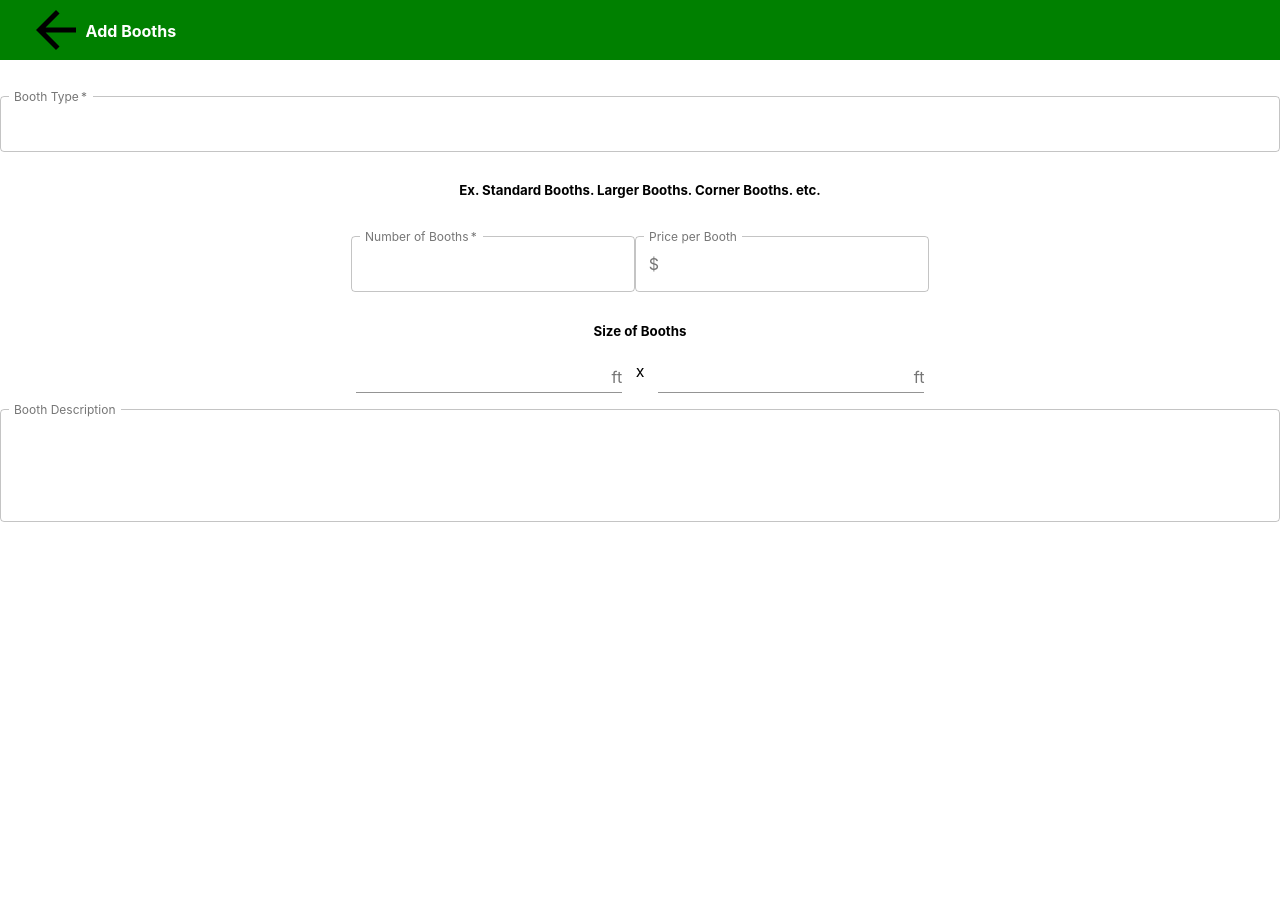
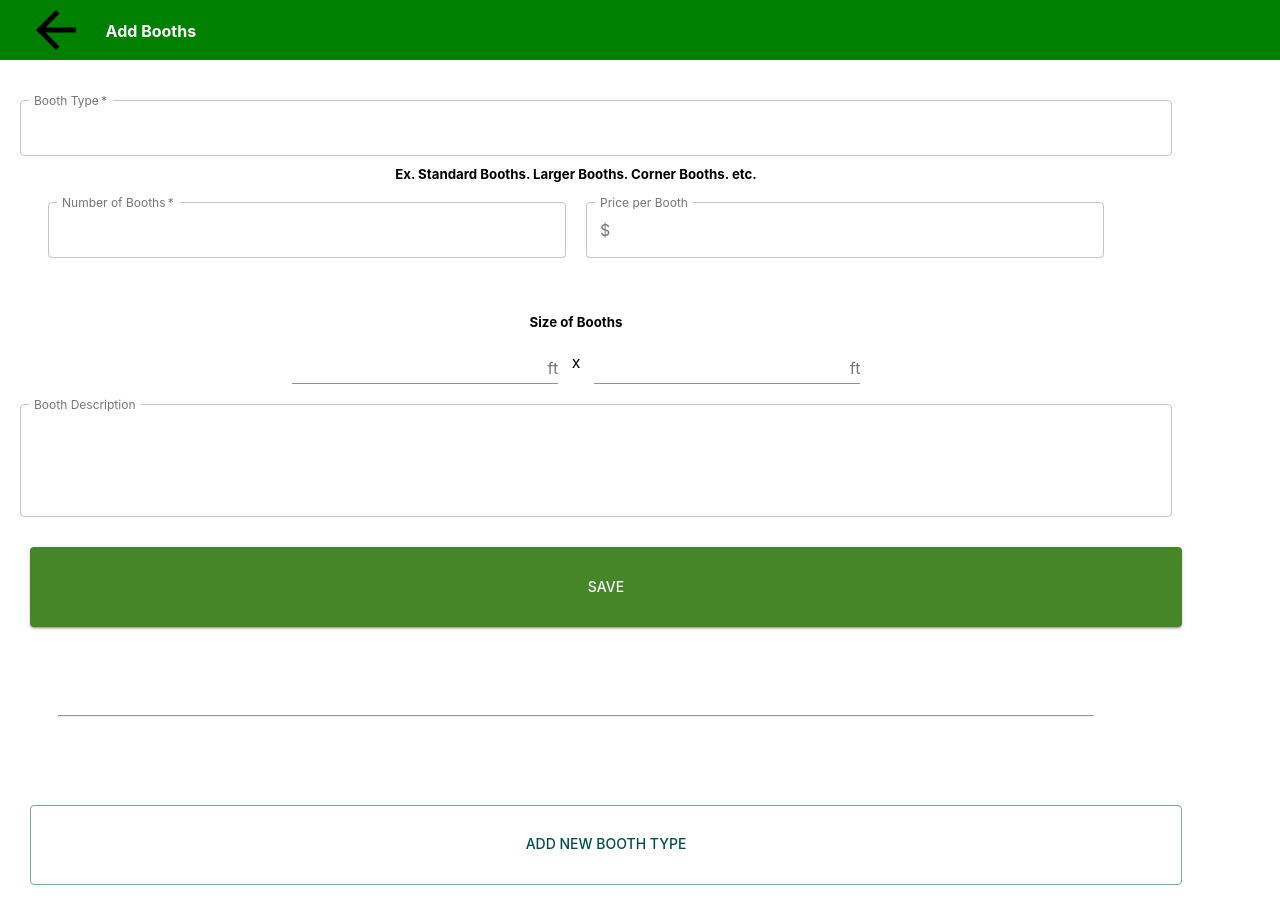
Before and after one commit to labs14-market-organizer/frontend, a React (Create React App) app: page /addbooths in a window 1280 px wide. Before the commit the page ends 800 px from the top, so only its background shows below. Built offline with nearby package versions, Linux system fonts and the light colour scheme; a web font is replaced by a local one.

Commit message:
got `add new booth type` button hashed out and fooling around with some styling

```diff
--- a/src/routes/AddBooths.js
+++ b/src/routes/AddBooths.js
@@ -1,6 +1,10 @@
 import React from "react";
 import Arrow from "../assets/ic-arrow-back.svg";
-import { TextField, InputAdornment } from '@material-ui/core';
+import { TextField, InputAdornment, Button } from '@material-ui/core';
+import { height } from "@material-ui/system";
+import { Radio } from '@material-ui/core/Radio';
+import { breakStatement } from "@babel/types";
+
 
 
 
@@ -13,15 +17,28 @@ class AddBooths extends React.Component {
             boothprice: '',
             length: '',
             width: '',
+            boothdescription: '',
         }
     }
 
     handleChange = e => {
+        console.log(this.state.boothdescription)
+
         this.setState({
           ...this.state,
           [e.target.name]: e.target.value
         });
-      };
+    };
+
+    handleSave = e => {
+        e.preventDefault();
+
+    };
+
+    handleAdd = e => {
+        e.preventDefault();
+
+    };
 
 
     render() {
@@ -29,9 +46,19 @@ class AddBooths extends React.Component {
             <form>
                 <div className="header">
                     <img src={Arrow} />
-                    <h4 className="addbooths">Add Booths</h4>
+                    <h4
+                    className="addbooths"
+                    style={{
+                        marginLeft: '20px',
+                        }}>Add Booths</h4>
                 </div><br />
-                <div>
+
+            {/* Styled this div for the time being...will change later */}
+                <div
+                    style={{
+                        width:'90vw',
+                    }}
+                >
                     <TextField
                         required
                         id="boothtype"
@@ -41,12 +68,17 @@ class AddBooths extends React.Component {
                         onChange={this.handleChange}
                         InputProps={{
                         startAdornment: <InputAdornment position="start"></InputAdornment>}}
-                        margin="normal"
+                        style={{
+                            margin: "20px",
+                            marginBottom: "0px"
+                        }}
                         variant="outlined"
                         fullWidth={true}
                         autoComplete={true}
                     />
-                    <h5>Ex. Standard Booths. Larger Booths. Corner Booths. etc.</h5>
+                    <h5 style={{
+                            margin: '10px 0px'
+                        }}>Ex. Standard Booths. Larger Booths. Corner Booths. etc.</h5>
                     <TextField
                         type="number"
                         required
@@ -57,7 +89,11 @@ class AddBooths extends React.Component {
                         onChange={this.handleChange}
                         InputProps={{
                         startAdornment: <InputAdornment position="start"></InputAdornment>}}
-                        margin="normal"
+                        style={{
+                            margin: '10px',
+                            width: '45%',
+                            height: '80px'
+                        }}
                         variant="outlined"
                         autoComplete={true}
                     />
@@ -72,6 +108,11 @@ class AddBooths extends React.Component {
                         onChange={this.handleChange}
                         InputProps={{
                         startAdornment: <InputAdornment position="start">$</InputAdornment>,
+                        }}
+                        style={{
+                            margin: '10px',
+                            width: '45%',
+                            height: '80px'
                         }}
                     />
 
@@ -106,9 +147,44 @@ class AddBooths extends React.Component {
                         fullWidth={true}
                         margin="normal"
                         variant="outlined"
+                        value={this.state.boothdescription}
+                        onChange={this.handleChange}
                         InputProps={{
                         startAdornment: <InputAdornment position="start"></InputAdornment>}}
+                        style={{
+                            margin: "20px",
+                            marginBottom: "0px"
+                        }}
                     />
+
+                    <Button
+                        variant="contained"
+                        color="primary"
+                        fullWidth
+                        style={{
+                            margin: '30px 30px',
+                            height: '80px'
+                        }}
+                        /*onClick={this.handleSave} */
+                    >Save</Button>
+
+                    <hr
+                        style={{
+                            margin:'5%',
+                            justifyContent: 'center',
+                        }}
+                    />
+
+                    <Button
+                        variant="outlined"
+                        color="secondary"
+                        fullWidth
+                        style={{
+                            margin: '30px 30px',
+                            height: '80px',
+                        }}
+                        /*onClick={this.handleAdd}*/
+                    >Add new booth type</Button>
 
                 </div>
             </form>
```
